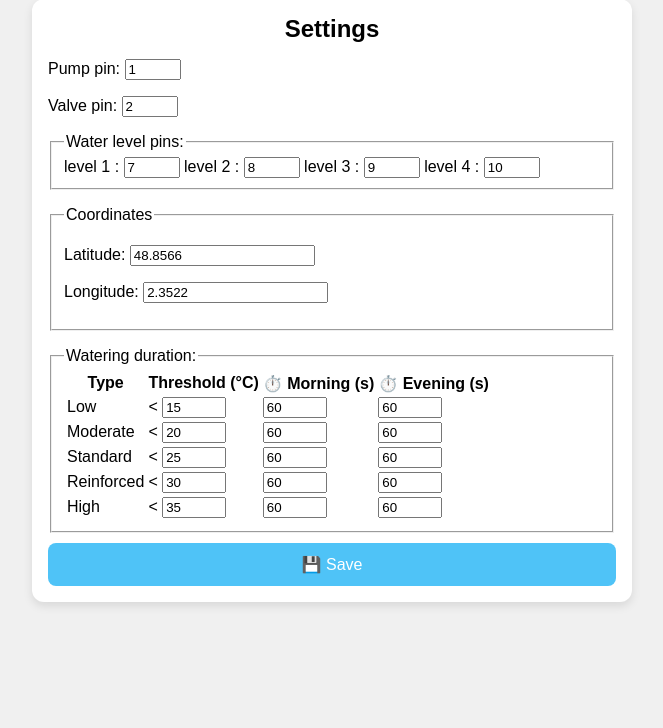
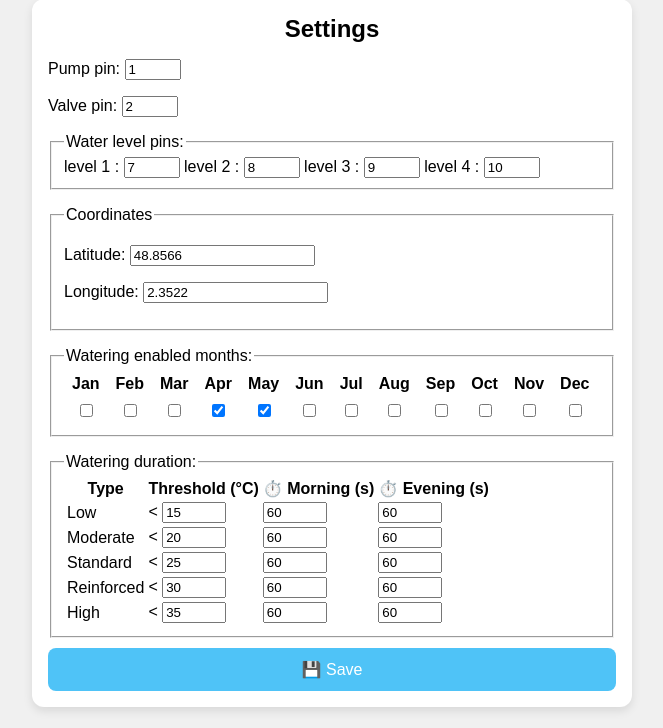
Before and after one commit to vincent-ledu/arrosage, a Flask app: page /settings/ in a window 1280 px wide. Shown: the part 72-800 px from the top of the page, without its empty margins (308-971 px from the left). Run offline with Flask 3, Linux system fonts and the light colour scheme; parts of the project's set-up code (start-up, migrations or seed data) failed here and were passed over.

Commit message:
front and save setting ok

```diff
--- a/app/app.py
+++ b/app/app.py
@@ -236,6 +236,7 @@ def settings_page():
       "latitude": float(request.form.get("latitude", 48.866667)),
       "longitude": float(request.form.get("longitude", 2.333333))
     }
+    config["enabled_months"] = [int(m) for m in request.form.getlist("enabled_months")]
     local_config.save_config(config)
     ctlInst.setup()
     flash(_('Settings saved successfully.'), "success")
--- a/app/config.json
+++ b/app/config.json
@@ -37,5 +37,9 @@
   "coordinates": {
     "latitude": 48.8566,
     "longitude": 2.3522
-  }
+  },
+  "enabled_months": [
+    4,
+    5
+  ]
 }
--- a/app/templates/settings.html
+++ b/app/templates/settings.html
@@ -67,6 +67,38 @@ block content %}
       </p>
     </fieldset>
     <fieldset style="margin-top: 1rem">
+      <legend>{{ _('Watering enabled months:') }}</legend>
+      <table style="border-collapse: collapse">
+        <tr>
+          {% for month in range(1, 13) %}
+          <th style="padding: 4px 8px">
+            {{ _('Jan Feb Mar Apr May Jun Jul Aug Sep Oct Nov
+            Dec').split()[month-1] }}
+          </th>
+          {% endfor %}
+        </tr>
+        <tr>
+          {% for month in range(1, 13) %}
+          <td style="text-align: center; padding: 4px 8px">
+            <input
+              type="checkbox"
+              name="enabled_months"
+              value="{{ month }}"
+              {%
+              if
+              month
+              in
+              config.enabled_months
+              %}checked{%
+              endif
+              %}
+            />
+          </td>
+          {% endfor %}
+        </tr>
+      </table>
+    </fieldset>
+    <fieldset style="margin-top: 1rem">
       <legend>{{ _('Watering duration:') }}</legend>
       <table>
         <tr>
```
Also changed, not shown: app/translations/en/LC_MESSAGES/messages.po, app/translations/fr/LC_MESSAGES/messages.po.
